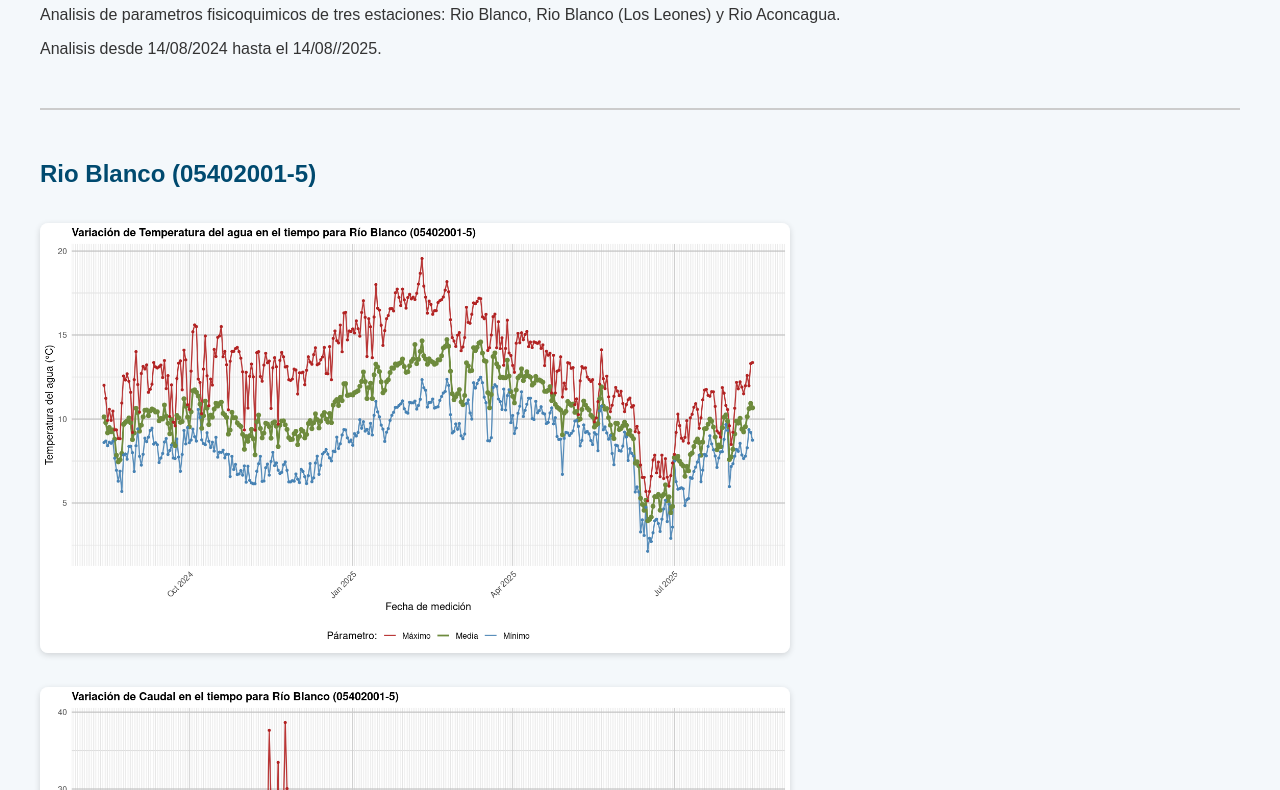
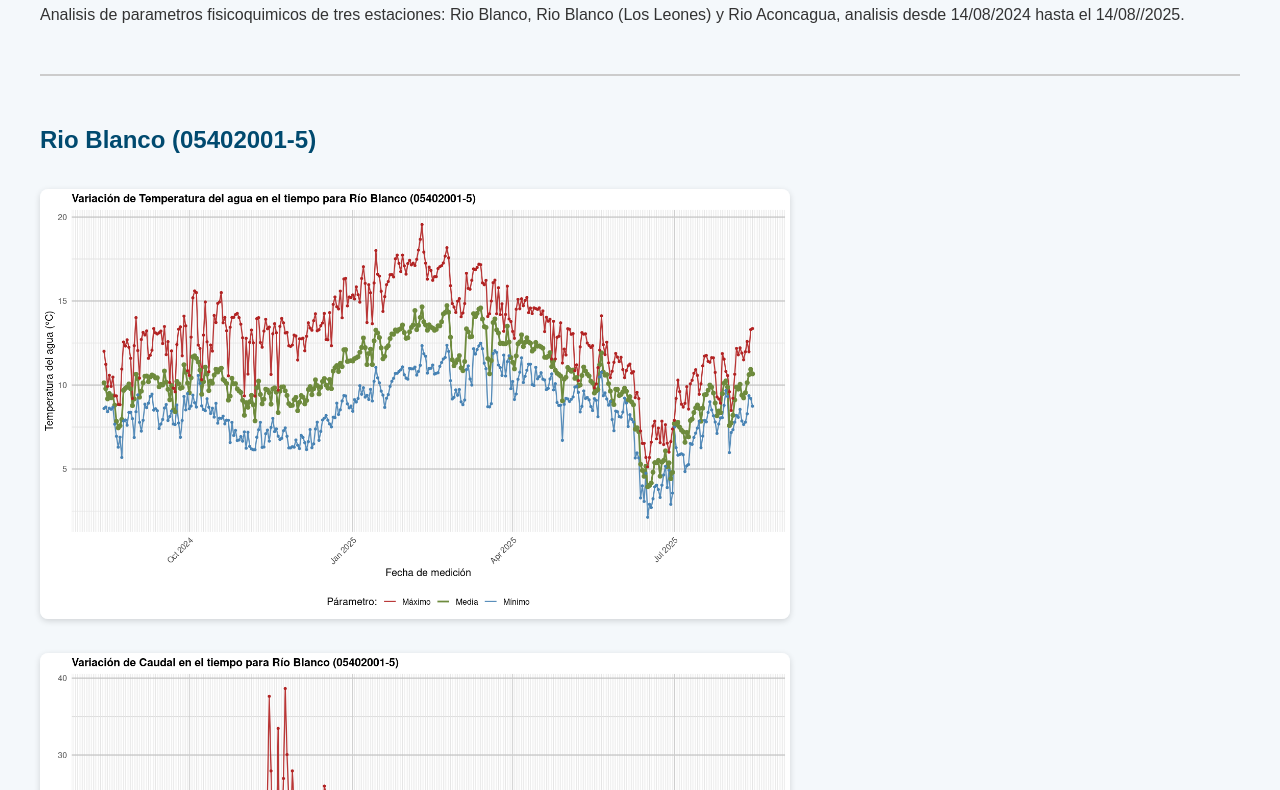
Before and after one commit to danaealvarez-sudo/calidad-agua, a plain HTML site: page index.html in a window 1280 px wide. Shown: the part 92-882 px from the top of the page. Drawn offline with Linux system fonts and the light colour scheme.

Commit message:
Update index.html

```diff
--- a/index.html
+++ b/index.html
@@ -13,8 +13,7 @@
 </head>
 <body>
   <h1>Calidad del Agua - Region de Valparaiso</h1>
-  <p>Analisis de parametros fisicoquimicos de tres estaciones: Rio Blanco, Rio Blanco (Los Leones) y Rio Aconcagua.</p>
- <p>Analisis desde 14/08/2024 hasta el 14/08//2025.<p>
+  <p>Analisis de parametros fisicoquimicos de tres estaciones: Rio Blanco, Rio Blanco (Los Leones) y Rio Aconcagua, analisis desde 14/08/2024 hasta el 14/08//2025.</p>
 
 
   <hr>
```
